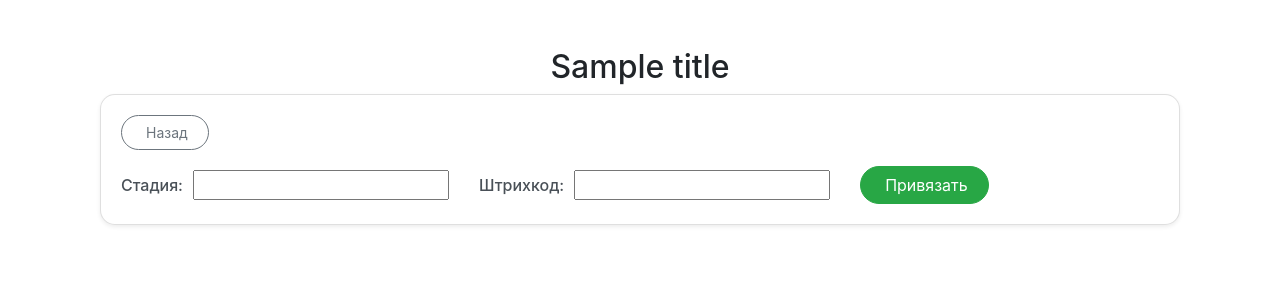
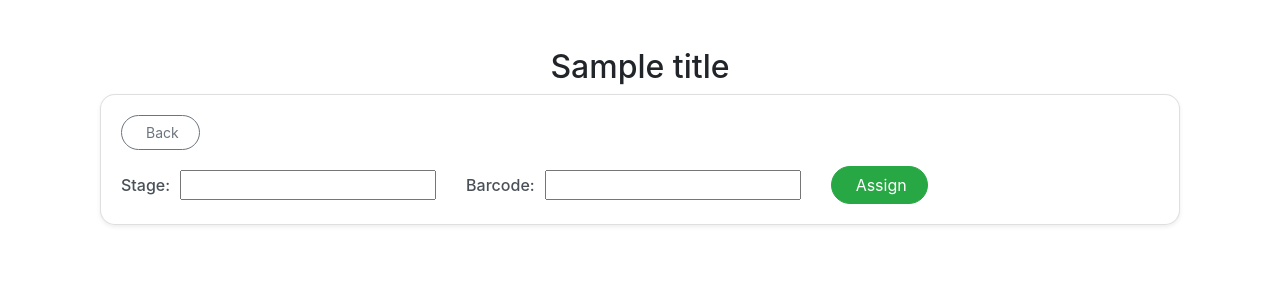
Before and after one commit to matthew-mal/scanner, a Django app: template case_tracking/core/templates/users/assign_stage_barcode.html in a window 1280 px wide. Shown: the part 56-356 px from the top of the page. Run offline with Django 5.2, Linux system fonts and the light colour scheme; the template is opened without the code that fills it: most values are stand-ins (such as "Sample title", 1, 10 or a date in 2020); form fields are guessed from the names that the template uses; some libraries are stand-ins or nearby versions.

Commit message:
фикс

```diff
--- a/case_tracking/core/templates/users/assign_stage_barcode.html
+++ b/case_tracking/core/templates/users/assign_stage_barcode.html
@@ -18,20 +18,20 @@
     <div class="card shadow-sm">
         <div class="card-body">
             <a href="{% url 'manager_dashboard' %}" class="btn btn-outline-secondary btn-sm mb-3" style="border-radius: 20px; padding: 6px 20px;">
-                <i class="fas fa-arrow-left mr-1"></i> Назад
+                <i class="fas fa-arrow-left mr-1"></i> Back
             </a>
             <form method="post" id="stage_form" class="form-inline">
                 {% csrf_token %}
                 <div class="form-group">
-                    <label for="id_stage_id">Стадия:</label>
+                    <label for="id_stage_id">Stage:</label>
                     {{ form.stage_id }}
                 </div>
                 <div class="form-group" style="margin-left: 20px;">
-                    <label for="id_stage_barcode">Штрихкод:</label>
+                    <label for="id_stage_barcode">Barcode:</label>
                     {{ form.barcode }}
                 </div>
                 <button type="submit" class="btn btn-success" style="margin-left: 20px; border-radius: 20px; padding: 6px 20px;">
-                    <i class="fas fa-link mr-1"></i> Привязать
+                    <i class="fas fa-link mr-1"></i> Assign
                 </button>
             </form>
         </div>
--- a/case_tracking/core/templates/users/manager_dashboard.html
+++ b/case_tracking/core/templates/users/manager_dashboard.html
@@ -28,10 +28,10 @@
             </div>
             <div class="mt-3">
                 <a href="{% url 'assign_employee_barcode' %}" class="btn btn-outline-success btn-sm mr-2" style="border-radius: 20px; padding: 6px 20px;">
-                    <i class="fas fa-user-tag mr-1"></i> Asing barcode to employee
+                    <i class="fas fa-user-tag mr-1"></i> Assign barcode to employee
                 </a>
                 <a href="{% url 'assign_stage_barcode' %}" class="btn btn-outline-success btn-sm" style="border-radius: 20px; padding: 6px 20px;">
-                    <i class="fas fa-tasks mr-1"></i> Asing barcode to stage
+                    <i class="fas fa-tasks mr-1"></i> Assign barcode to stage
                 </a>
             </div>
         </div>
--- a/case_tracking/core/views.py
+++ b/case_tracking/core/views.py
@@ -175,6 +175,7 @@ def case_list(request):
                 else "N/A",  # Добавляем пользователя
             }
         )
+    case_data.sort(key=lambda x: x["priority"] != "urgent")
 
     stages = Stage.objects.all()
     employees = CustomUser.objects.filter(is_active=True)
```
Also changed, not shown: case_tracking/core/templates/users/assign_employee_barcode.html (+4 -4 lines).
